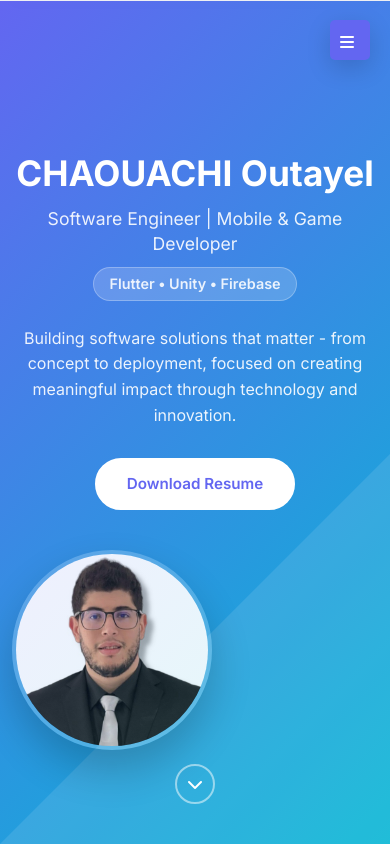
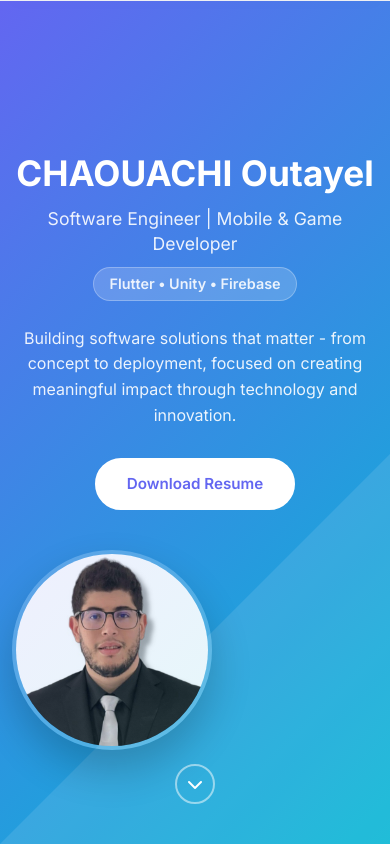
Before and after one commit to outayelchaouachi/Portfolio, a website: page Index.html in a window 390 px wide. Shown: the top 844 px of the page. Drawn offline with nearby package versions, Linux system fonts and the light colour scheme.

Commit message:
Removed mobile menu

```diff
--- a/Index.html
+++ b/Index.html
@@ -27,10 +27,6 @@
     <!-- Header, Sections, Footer, etc. -->
         <!-- Fixed Header -->
         <header>
-            <!-- SUPPRIMEZ cette div container -->
-            <div id="mobile-menu-open" class="shadow-large">
-                <i class="fas fa-bars"></i>
-            </div>
             <ul id="menu" class="shadow">
                 <li><a href="#about">About</a></li>
                 <li><a href="#experience">Experience</a></li>
```
